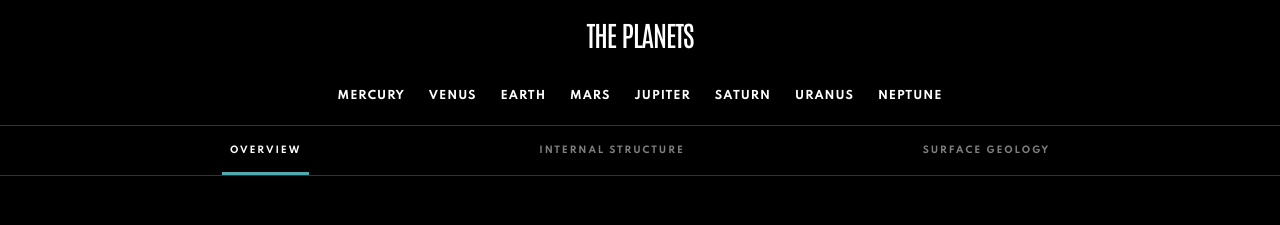
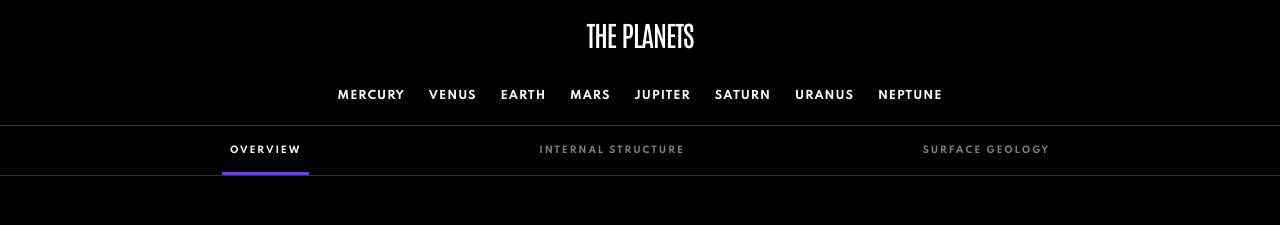
Before and after one commit to anet-eny/planets-fact-site, a React (Vite) app: page / in a window 1280 px wide. Shown: the top 225 px of the page. Built offline with nearby package versions, Linux system fonts and the light colour scheme.

Commit message:
feat: use planet colors constants to dynamically change the border color of TabButton

```diff
--- a/src/App.jsx
+++ b/src/App.jsx
@@ -27,7 +27,11 @@ function App() {
         onPlanetChange={handlePlanetChange}
       />
       <div className="flex flex-col">
-        <TabButtons activeTab={activeTab} onTabChange={handleTabChange} />
+        <TabButtons
+          activeTab={activeTab}
+          onTabChange={handleTabChange}
+          selectedPlanet={selectedPlanet}
+        />
         <PlanetImage selectedPlanet={selectedPlanet} activeTab={activeTab} />
       </div>
     </div>
--- a/src/components/TabButtons.jsx
+++ b/src/components/TabButtons.jsx
@@ -1,4 +1,6 @@
-export default function TabButtons({ activeTab, onTabChange }) {
+import { planetColors } from "../utils/colors";
+
+export default function TabButtons({ activeTab, onTabChange, selectedPlanet }) {
   const tabs = [
     { id: "overview", label: "Overview", shortLabel: "Overview", number: "01" },
     {
@@ -15,6 +17,8 @@ export default function TabButtons({ activeTab, onTabChange }) {
     },
   ];
 
+  const planetColor = planetColors[selectedPlanet.toLowerCase()];
+
   return (
     <div className="flex justify-evenly border-b border-white/20">
       {tabs.map((tab) => (
@@ -22,8 +26,12 @@ export default function TabButtons({ activeTab, onTabChange }) {
           key={tab.id}
           onClick={() => onTabChange(tab.id)}
           className={`text-preset-11 uppercase text-white opacity-50 px-2 py-4 cursor-pointer border-y-3 border-transparent transition-all ${
-            activeTab === tab.id ? "opacity-100 border-b-3 border-b-teal" : ""
+            activeTab === tab.id ? "opacity-100 border-b-3" : ""
           }`}
+          style={{
+            borderBottomColor:
+              activeTab === tab.id ? planetColor : "transparent",
+          }}
         >
           <span className="sm:hidden">{tab.shortLabel}</span>
           <span className="hidden sm:inline">{tab.label}</span>
--- /dev/null
+++ b/src/utils/colors.js
@@ -0,0 +1,10 @@
+export const planetColors = {
+  mercury: "oklch(68% 0.085 205)", // teal
+  venus: "oklch(77% 0.12 65)", // yellow
+  earth: "oklch(52% 0.22 293)", // purple
+  mars: "oklch(61% 0.19 25)", // red
+  jupiter: "oklch(64% 0.16 18)", // light-red
+  saturn: "oklch(65% 0.15 45)", // orange
+  uranus: "oklch(73% 0.11 181)", // cyan
+  neptune: "oklch(63% 0.18 250)", // blue
+};
```
